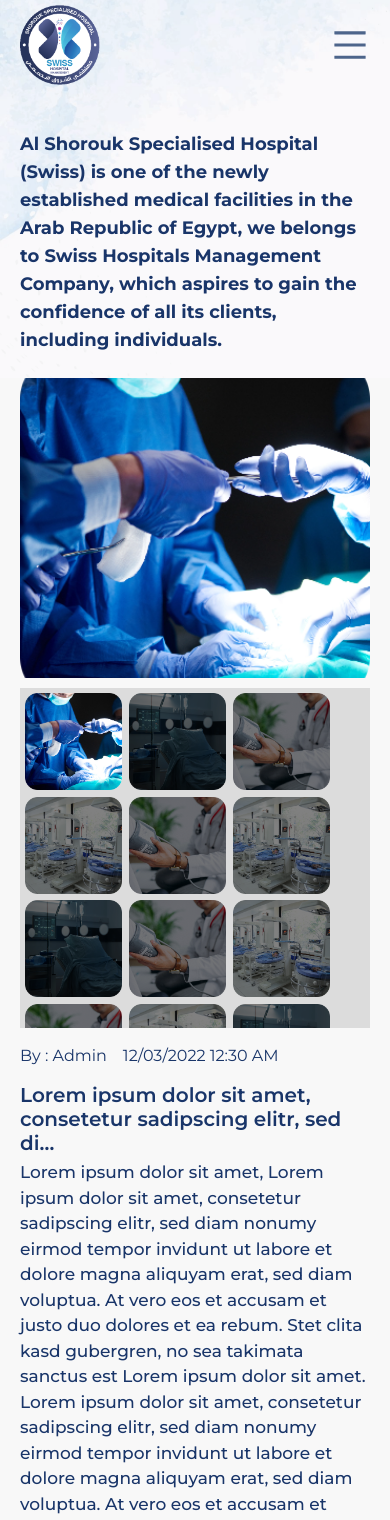
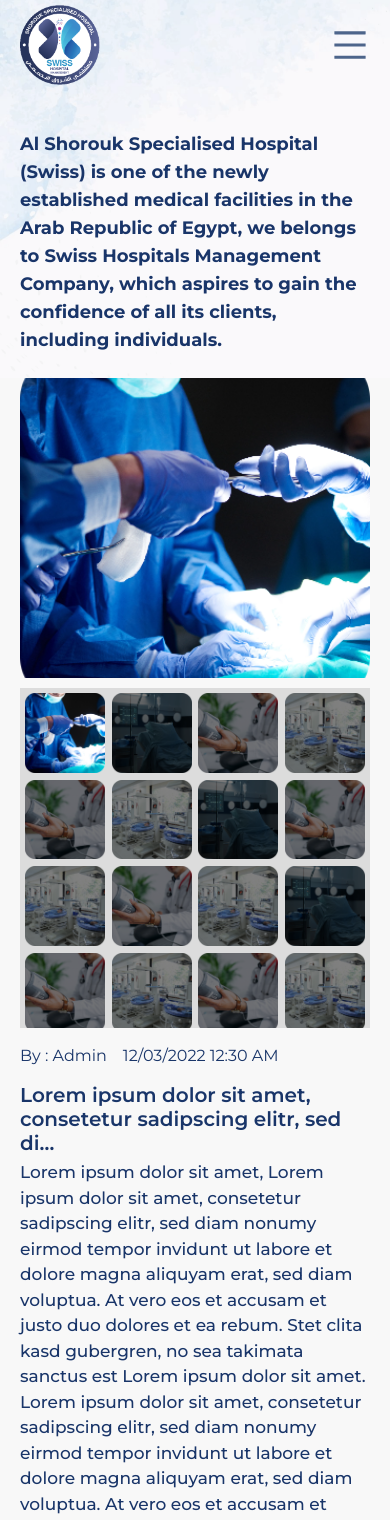
Before and after one commit to HanyMagdy25/el-shrouk-hospital, a React (Create React App) app: page /news/1 in a window 390 px wide. Shown: the top 1520 px of the page. Built offline with nearby package versions, Linux system fonts and the light colour scheme; no server answers; the HTML template or start-up script is replaced by a standard one.

Commit message:
Home friday v1

```diff
--- a/src/components/Navbar/Navbar.css
+++ b/src/components/Navbar/Navbar.css
@@ -8,6 +8,7 @@
   width: 100%;
   z-index: 2;
   /* box-shadow: 0px 6px 14px #0000001c; */
+  position: relative; /* to remove scroll x */
 }
 .navbar-container {
   display: flex;
--- a/src/pages/NewsInside/NewsInside.css
+++ b/src/pages/NewsInside/NewsInside.css
@@ -1,5 +1,4 @@
-.heroNewsInside-section{
-  /* padding-bottom: 110px; */
+.heroNewsInside-section {
   height: 300px;
 }
 .heroNewsInsideContent {
@@ -18,17 +17,14 @@
 }
 .heroNewsInsideContent__images__right {
   width: 35%;
-  display: flex;
-  flex-wrap: wrap;
-  align-content: flex-start;
   gap: 2%;
   background: #0000001c 0% 0% no-repeat padding-box;
   padding: 5px;
   overflow-y: scroll;
+  display: grid;
+  grid-template-columns: repeat(4, 1fr);
 }
 .heroNewsInsideContent__images__right img {
-  width: 23.5%;
-  height: 97px;
   cursor: pointer;
 }
 .heroNewsInsideContent__images__right .some-blur {
@@ -37,20 +33,18 @@
 .newsInsideMainContent__allParagraph {
   color: #193569;
 }
-.newsInsideMainContent__allParagraph h4{
+.newsInsideMainContent__allParagraph h4 {
   color: #193569;
   font-size: 20px;
   font-weight: 600;
   margin-top: 15px;
 }
-.newsInsideMainContent__allParagraph p{
+.newsInsideMainContent__allParagraph p {
   color: #193569;
   font-size: 17px;
   font-weight: 500;
   margin-top: 5px;
 }
-
-
 
 .heroNewsInsideContent__images__right::-webkit-scrollbar {
   width: 10px;
@@ -92,15 +86,9 @@
     height: 340px;
     width: 100%;
   }
-  .heroNewsInsideContent__images__right img {
-    width: unset;
-    height: 97px;
-    cursor: pointer;
-
-  }
 }
 @media screen and (max-width: 768px) {
-  .heroNewsInside-section{
+  .heroNewsInside-section {
     /* padding-bottom: 110px; */
     height: unset;
   }
```
Lines whose indentation alone changed are shown as unchanged.
